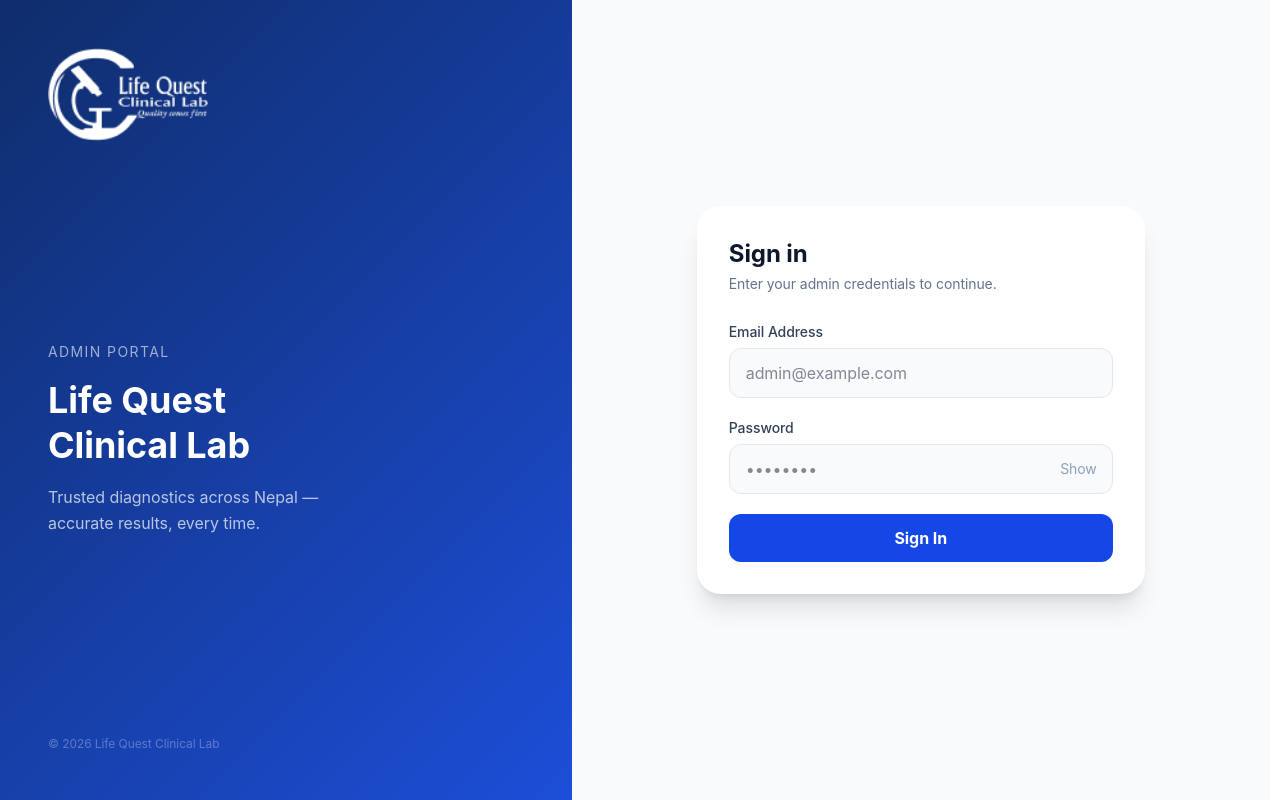
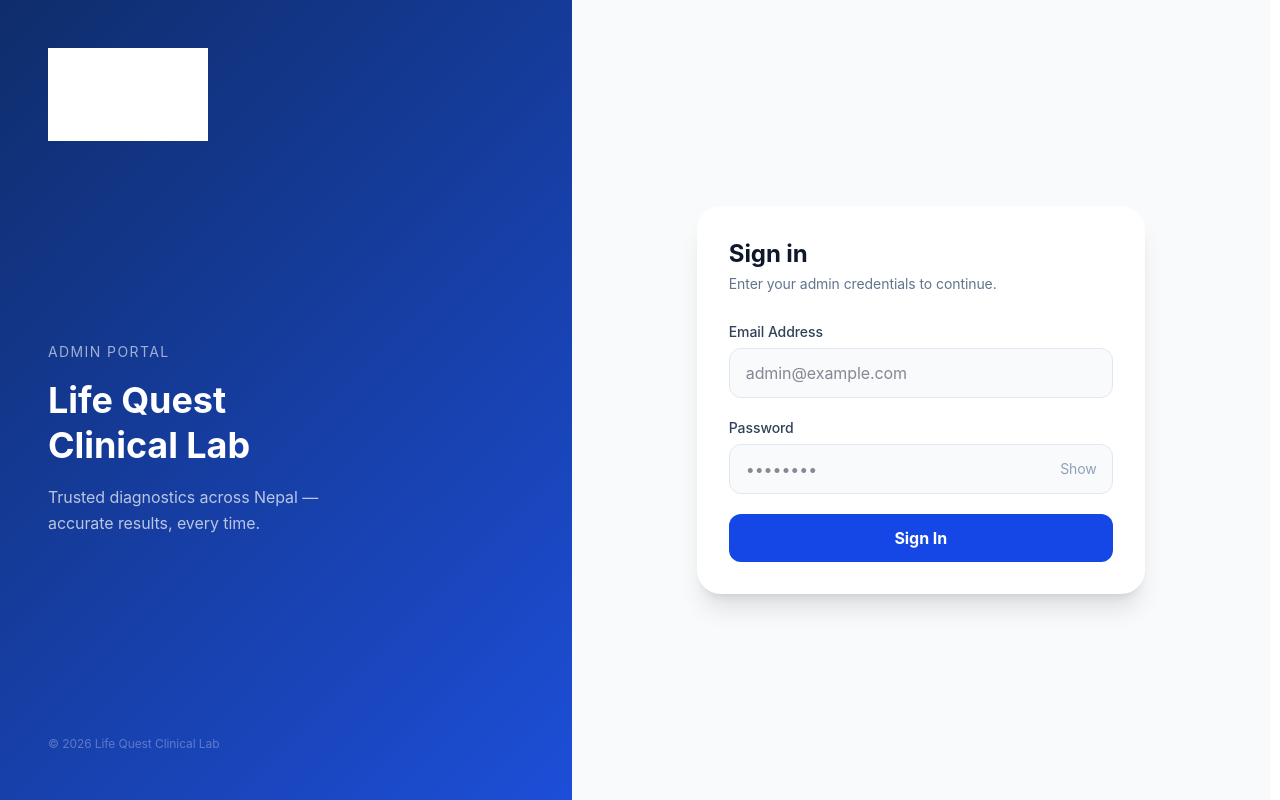
Before and after one commit to developerparasghimire/lifequest-clinical-lab, a Next.js app: page /questlife-admin/login in a window 1280 px wide. Built offline with nearby package versions, Linux system fonts and the light colour scheme; no server answers; a web font is replaced by a local one.

Commit message:
feat: convert logo from PNG to JPEG, update all references

```diff
--- a/src/app/(site)/blog/[slug]/page.tsx
+++ b/src/app/(site)/blog/[slug]/page.tsx
@@ -76,7 +76,7 @@
     publisher: {
       "@type": "Organization",
       name: "Life Quest Clinical Lab",
-      logo: { "@type": "ImageObject", url: `${SITE_URL}/logo.png` },
+      logo: { "@type": "ImageObject", url: `${SITE_URL}/logo.jpeg` },
     },
     mainEntityOfPage: {
       "@type": "WebPage",
--- a/src/app/layout.tsx
+++ b/src/app/layout.tsx
@@ -6,7 +6,7 @@
 const SITE_NAME = "Life Quest Clinical Lab";
 const SITE_DESCRIPTION =
   "Life Quest Clinical Lab is a trusted medical laboratory in Nepal offering 529+ diagnostic tests across biochemistry, hematology, hormones, immunology, microbiology, molecular diagnostics and histopathology. Three branches in Kathmandu, Birtamod and Gaighat with home sample collection and same-day reporting.";
-const OG_IMAGE = "/logo.png";
+const OG_IMAGE = "/logo.jpeg";
 
 export const viewport: Viewport = {
   themeColor: "#134CF7",
@@ -55,9 +55,9 @@
     languages: { "en-NP": "/", en: "/" },
   },
   icons: {
-    icon: [{ url: "/logo.png", type: "image/png" }],
-    shortcut: "/logo.png",
-    apple: "/logo.png",
+    icon: [{ url: "/logo.jpeg", type: "image/jpeg" }],
+    shortcut: "/logo.jpeg",
+    apple: "/logo.jpeg",
   },
   manifest: "/site.webmanifest",
   robots: {
@@ -107,8 +107,8 @@
   alternateName: "Life Quest Lab",
   legalName: "Life Quest Clinical Lab Pvt. Ltd.",
   url: SITE_URL,
-  logo: `${SITE_URL}/logo.png`,
-  image: `${SITE_URL}/logo.png`,
+  logo: `${SITE_URL}/logo.jpeg`,
+  image: `${SITE_URL}/logo.jpeg`,
   description: SITE_DESCRIPTION,
   medicalSpecialty: ["Pathology", "ClinicalLaboratoryScience", "Diagnostic"],
   priceRange: "$$",
--- a/src/app/questlife-admin/login/page.tsx
+++ b/src/app/questlife-admin/login/page.tsx
@@ -46,7 +46,7 @@
         className="hidden lg:flex flex-col justify-between w-[45%] p-12"
         style={{ background: "linear-gradient(135deg, #0f2d6b 0%, #1d4ed8 100%)" }}
       >
-        <Image src="/logo.png" alt="Life Quest" width={160} height={60} className="brightness-0 invert" />
+        <Image src="/logo.jpeg" alt="Life Quest" width={160} height={60} className="brightness-0 invert" />
         <div>
           <p className="text-white/60 text-sm uppercase tracking-widest mb-4">Admin Portal</p>
           <h2 className="text-white text-4xl font-bold leading-tight mb-4">
@@ -65,7 +65,7 @@
         <div className="bg-white rounded-3xl shadow-xl p-8 w-full max-w-md">
           {/* Logo — mobile only */}
           <div className="flex justify-center mb-6 lg:hidden">
-            <Image src="/logo.png" alt="Life Quest" width={140} height={52} />
+            <Image src="/logo.jpeg" alt="Life Quest" width={140} height={52} />
           </div>
 
           <h1 className="text-2xl font-bold text-slate-900 mb-1">Sign in</h1>
--- a/src/components/admin/Sidebar.tsx
+++ b/src/components/admin/Sidebar.tsx
@@ -30,7 +30,7 @@
       <div className="p-6 border-b border-slate-700">
         <Link href="/questlife-admin" className="flex items-center gap-2">
           <Image
-            src="/logo.png"
+            src="/logo.jpeg"
             alt="Life Quest Clinical Lab"
             width={130}
             height={76}
--- a/src/components/layout/Footer.tsx
+++ b/src/components/layout/Footer.tsx
@@ -71,7 +71,7 @@
           <div className="lg:col-span-1">
             <Link href="/" className="inline-flex items-center mb-6" aria-label="Life Quest Clinical Lab — Home">
               <Image
-                src="/logo.png"
+                src="/logo.jpeg"
                 alt="Life Quest Clinical Lab"
                 width={130}
                 height={76}
--- a/src/components/layout/Header.tsx
+++ b/src/components/layout/Header.tsx
@@ -93,7 +93,7 @@
           {/* Brand */}
           <Link href="/" className="flex items-center shrink-0 group" aria-label="Life Quest Clinical Lab — Home">
             <Image
-              src="/logo.png"
+              src="/logo.jpeg"
               alt="Life Quest Clinical Lab"
               width={160}
               height={93}
```
Also changed, not shown: public/logo.jpeg (added).
